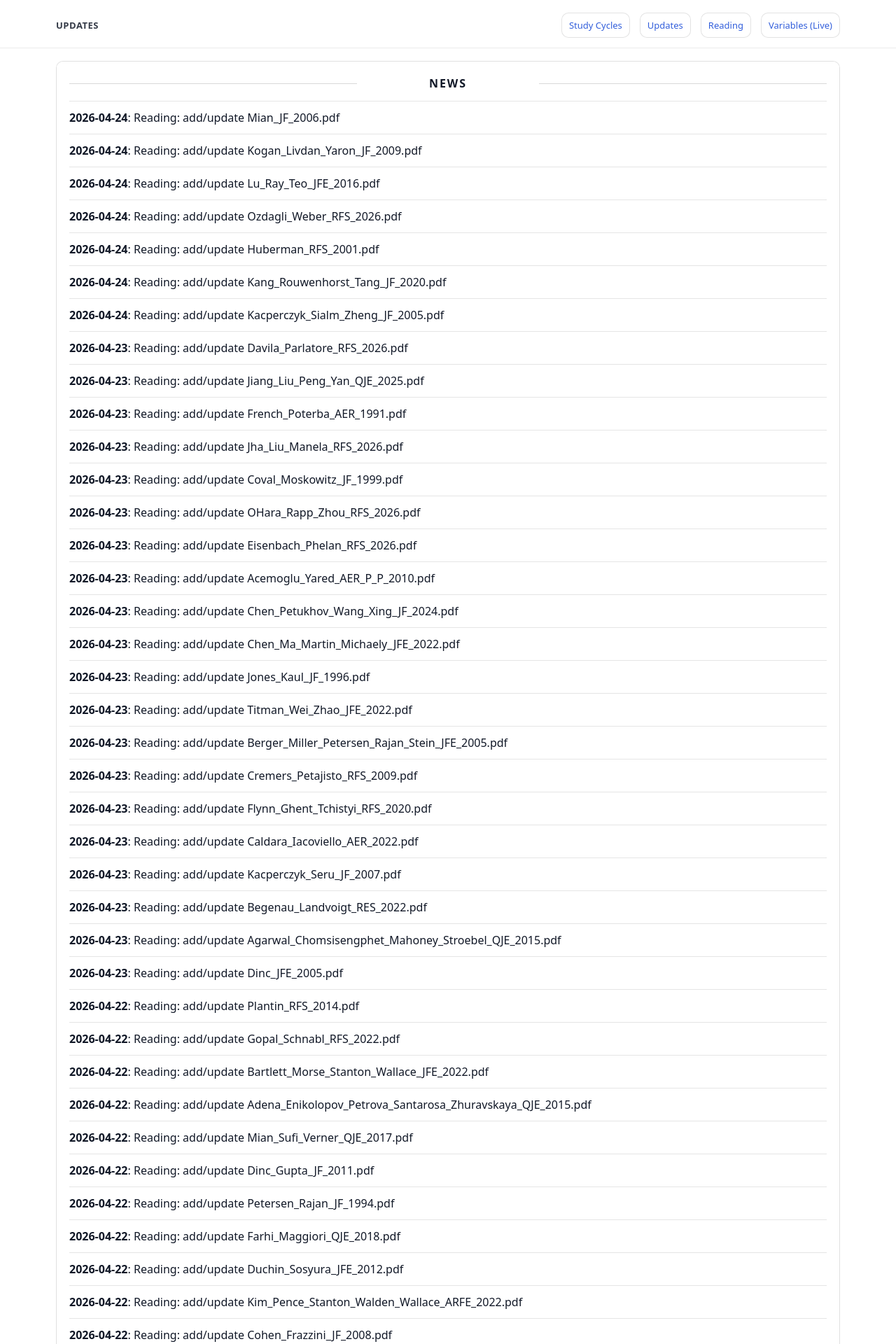
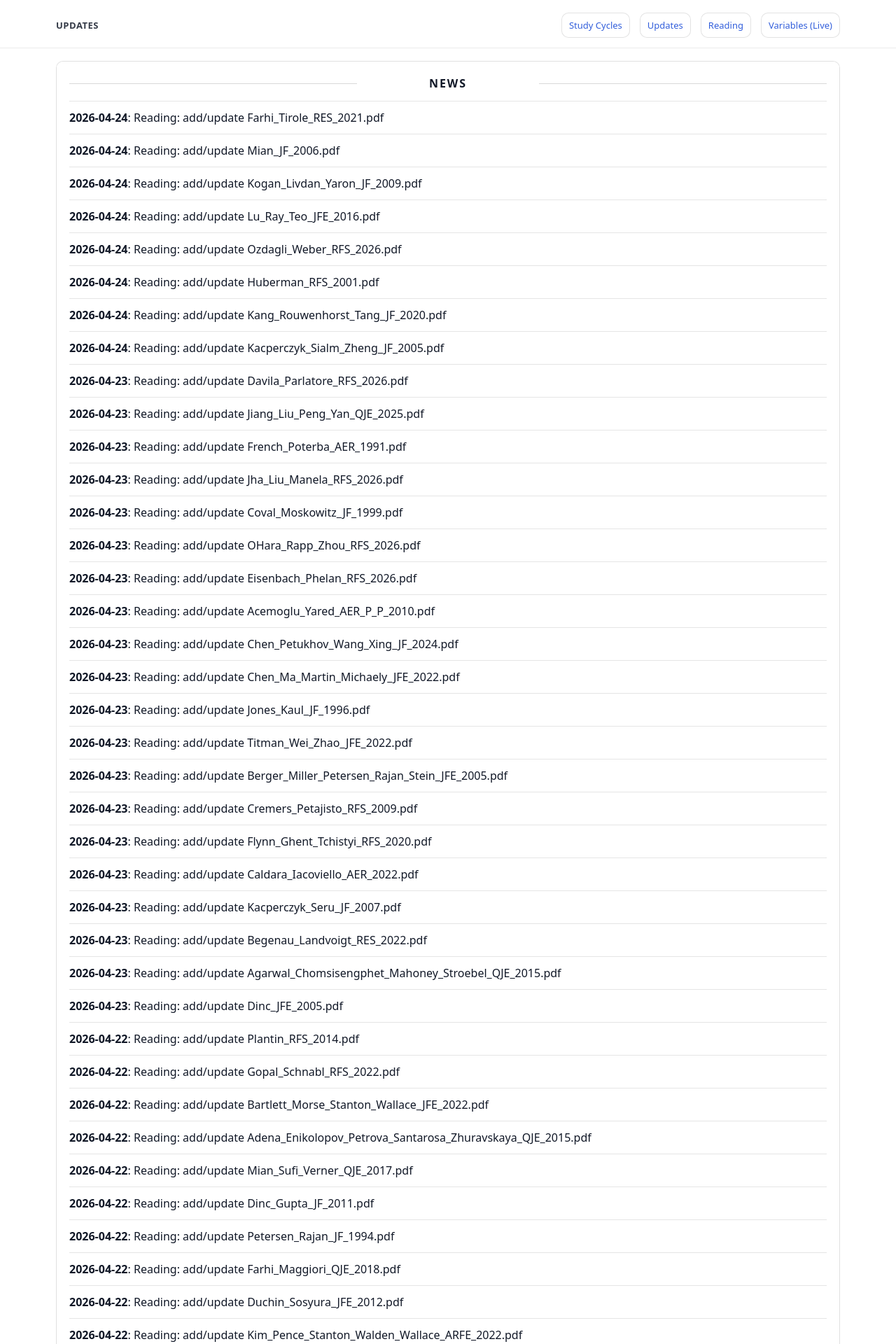
Before and after one commit to yaxinzn/study-archive, a Jekyll site: the page built from updates/index.md, in a window 1280 px wide. Shown: the top 1920 px of the page at 70% size. Built offline with Jekyll 4.4.1, drawn with Linux system fonts in a browser that asks for light colours; some of the changed text lies outside the part shown.

Commit message:
chore: update NEWS feed

```diff
--- a/_data/news.yml
+++ b/_data/news.yml
@@ -1,4 +1,7 @@
 # Auto-generated update history (sorted newest -> oldest). Do not edit manually.
+- ts: "1777027902"
+  date: "2026-04-24"
+  title: "Reading: add/update Farhi_Tirole_RES_2021.pdf"
 - ts: "1777011233"
   date: "2026-04-24"
   title: "Reading: add/update Mian_JF_2006.pdf"
```
